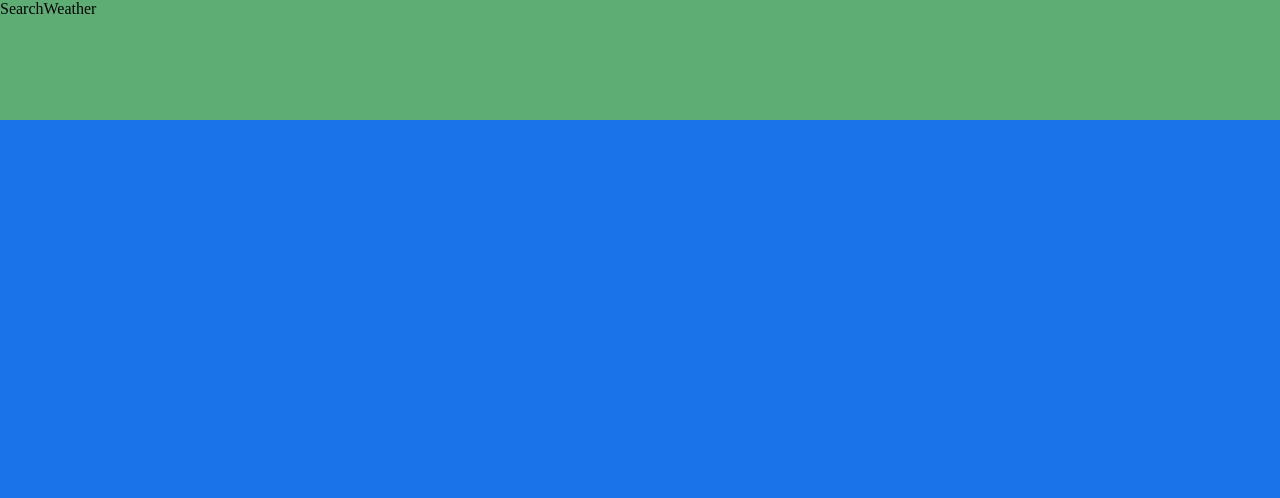
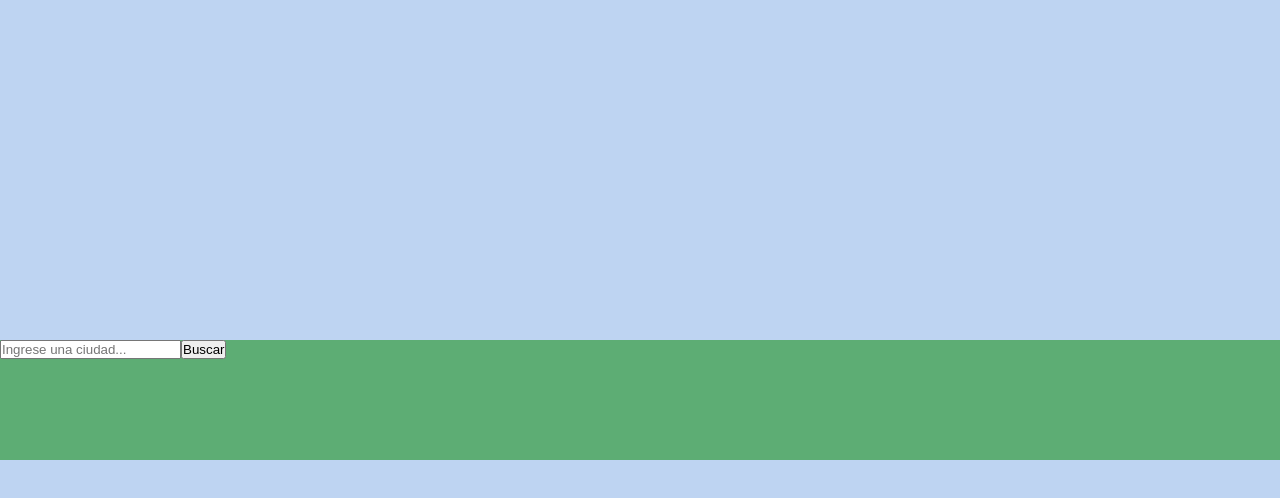
Before and after one commit to agustinfraile/climaApp, a React (Vite) app in the folder client/: page / in a window 1280 px wide. Shown: the top 498 px of the page. Built offline with nearby package versions, Linux system fonts and the light colour scheme.

Commit message:
redux y tipado del state de city

```diff
--- a/client/package.json
+++ b/client/package.json
@@ -12,6 +12,7 @@
   "dependencies": {
     "@reduxjs/toolkit": "^1.9.5",
     "axios": "^1.6.2",
+    "dotenv": "^16.3.1",
     "react": "^18.2.0",
     "react-dom": "^18.2.0",
     "react-redux": "^9.0.4",
--- a/client/src/components/SearchWeather/SearchWeather.tsx
+++ b/client/src/components/SearchWeather/SearchWeather.tsx
@@ -1,7 +1,38 @@
+import { useState } from 'react';
+import styles from './SearchWeather.module.css';
+import { useDispatch, useSelector } from 'react-redux';
+import { IStore } from '../../state/types';
+
+export const SearchWeather = () => {
 
 
-export const SearchWeather = () => {
+  const dispatch = useDispatch();
+  const state = useSelector((state: IStore) => state);
+
+  console.log(state)
+
+  const [value, setValue] = useState('');
+
+  const handleInputChange = (e: React.ChangeEvent<HTMLInputElement>) => {
+    setValue(e.target.value);
+  };
+
+
   return (
-    <div>SearchWeather</div>
+    <form>
+        <input
+          className={styles.home_container__search__input}
+          placeholder="Ingrese una ciudad..."
+          type="text"
+          value={value}
+          onChange={handleInputChange}
+        />
+        <button
+          className={styles.home_container__search__button}
+          type="submit"
+        >
+            Buscar
+        </button>
+    </form>
   )
 }
--- a/client/src/pages/Home/Home.module.css
+++ b/client/src/pages/Home/Home.module.css
@@ -25,5 +25,5 @@
     background-color: var(--color-background-tertiary);
 
     width: 100%;
-    height: 85vh;
+    height: auto;
 }
--- /dev/null
+++ b/client/src/state/cities/citiesConstants.ts
@@ -0,0 +1,2 @@
+export const ON_GET_CITIES_SUCCEEDED = "ON_GET_CITIES_SUCCEEDED";
+export const ON_GET_CITIES_FAILED = "ON_GET_CITIES_FAILED";
--- /dev/null
+++ b/client/src/state/cities/citiesReducer.ts
@@ -0,0 +1,24 @@
+import { ON_GET_CITIES_FAILED, ON_GET_CITIES_SUCCEEDED } from "./citiesConstants";
+
+const initialState = {
+    cities: [],
+    error: false,
+};
+
+export default (state = initialState, action: any) => {
+    switch (action.type) {
+
+        case ON_GET_CITIES_SUCCEEDED:
+            return {
+                ...state,
+                cities: action.cities,
+            };
+        case ON_GET_CITIES_FAILED:
+            return {
+                ...state,
+                error: true,
+            };
+        default:
+            return state;
+    }
+};
--- /dev/null
+++ b/client/src/state/cities/types.ts
@@ -0,0 +1,13 @@
+export interface ICity {
+    id: number;
+    name: string;
+    country: string;
+    description: string;
+    image: string;
+}
+
+export interface ICityState {
+    cities: ICity[];
+    loading: boolean;
+    error: string;
+}
--- a/client/src/state/store.ts
+++ b/client/src/state/store.ts
@@ -2,11 +2,12 @@ import { configureStore } from "@reduxjs/toolkit";
 
 import middleware from "./middleware";
 import { thunk } from "redux-thunk";
+import citiesReducer from "./cities/citiesReducer";
 
 
 const store = configureStore({
   reducer: {
-
+    cities: citiesReducer,
   },
   middleware: (getDefaultMiddleware) => getDefaultMiddleware().concat(thunk, middleware)
 });
--- a/client/src/state/types.ts
+++ b/client/src/state/types.ts
@@ -1,6 +1,12 @@
+import { ICityState } from "./cities/types";
+
 export interface IAPIResponse {
     success: boolean;
     status: number;
     message?: string;
     data?: object;
 }
+
+export interface IStore {
+    cities: ICityState;
+}
```
Also changed, not shown: client/src/state/cities/citiesActions.ts (added, +24 -0 lines), client/src/state/cities/citiesServices.ts (added, +16 -0 lines), 2 other files (tests, documents, lock files or other folders).
